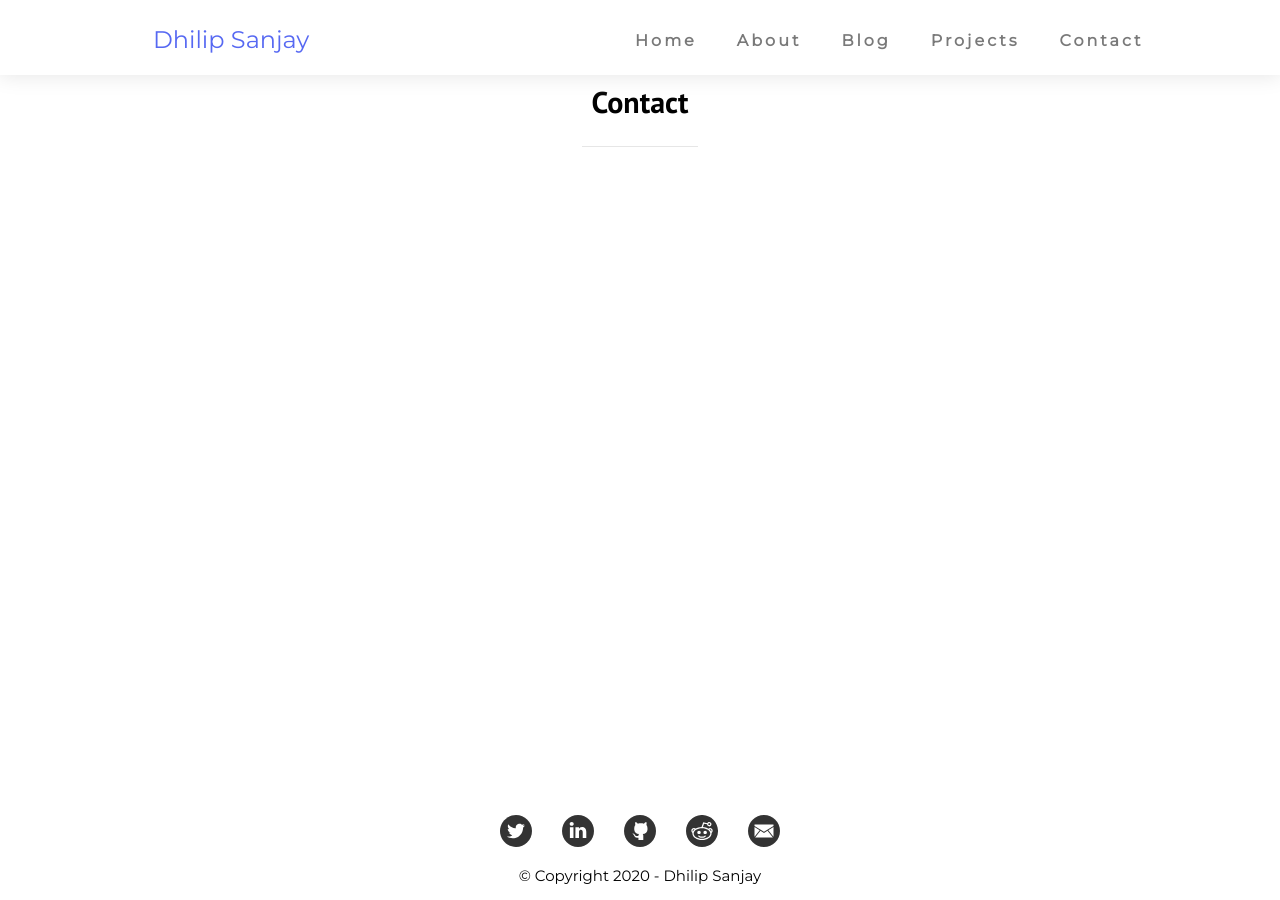
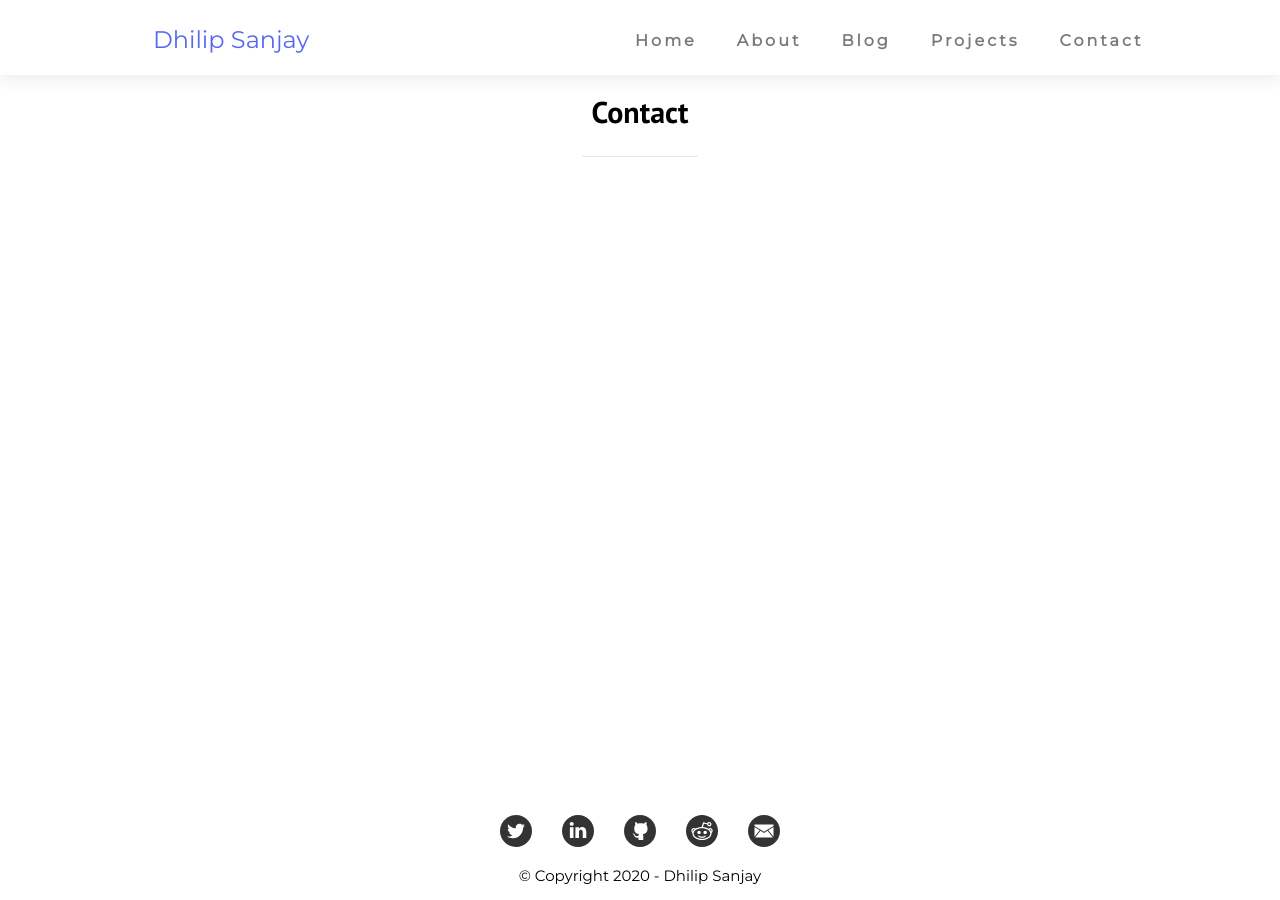
Before and after one commit to DhilipSanjay/DhilipSanjay.github.io, a Jekyll site: the page built from contact.markdown, in a window 1280 px wide. Built offline with Jekyll 4.4.1, drawn with Linux system fonts in a browser that asks for light colours.

Commit message:
Typo changes

```diff
--- a/_layouts/home.html
+++ b/_layouts/home.html
@@ -9,7 +9,7 @@
         </div>
         <p>Hi there!</p>
         <p>
-            I'm <b>Dhilip Sanjay</b>, a CYBERSECURITY EINTHUSIAST & a novice WEB DEVELOPER living in <b>Coimbatore, India</b>.
+            I'm <b>Dhilip Sanjay</b>, a CYBERSECURITY ENTHUSIAST & a novice WEB DEVELOPER living in <b>Coimbatore, India</b>.
         </p>
         <p>
             Aspiring Bug Bounty Hunter | CyberSecurity | WebApp Security & Network Security Enthusiast
--- a/assets/css/about.css
+++ b/assets/css/about.css
@@ -23,18 +23,19 @@
 {
     display: grid;
     grid-template-rows: 320px 1fr 1fr;
-    font-size: 28px;
     justify-items: center;
     align-items: center;
 }
 
 .profile_name
 {
+    font-size: 1.5em;
     margin: 0;
 }
 .ss_name
 {
     letter-spacing: 2px;
+    font-size: 1.5em;
 }
 
 .box
--- a/assets/css/main.css
+++ b/assets/css/main.css
@@ -221,6 +221,7 @@
 }
 .header
 {
+    margin-top: 10px;
     text-align: center;
 }
 
```
